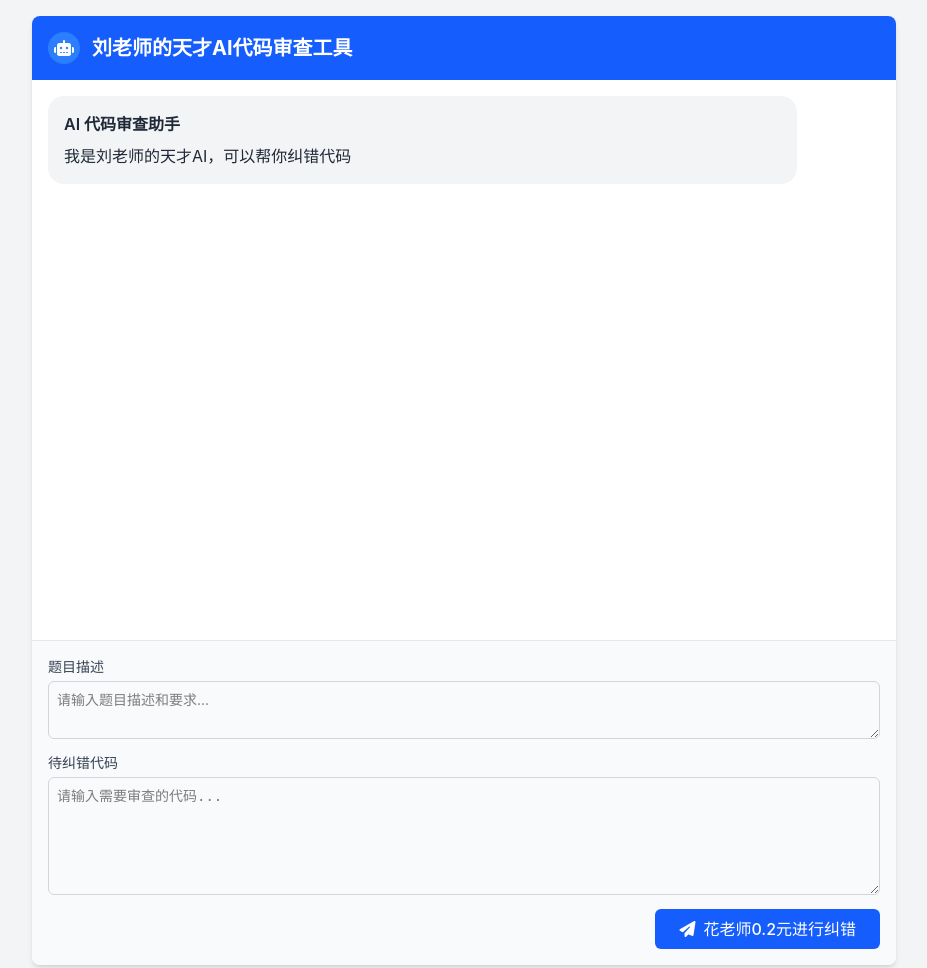
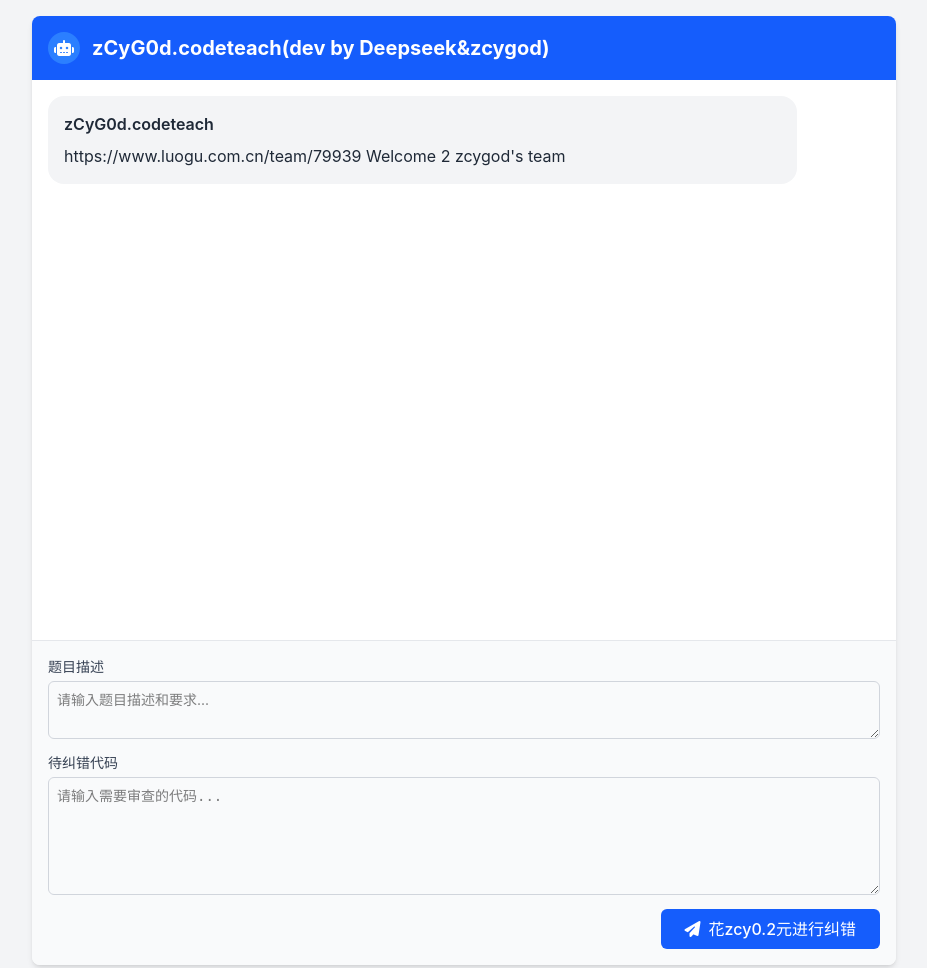
Before and after one commit to zcygod1337/AI, a plain HTML site: page index.html in a window 1280 px wide. Shown: the whole page, without its empty margins (176-1103 px from the left). Drawn offline with nearby package versions, Linux system fonts and the light colour scheme.

Commit message:
Update index.html

```diff
--- a/index.html
+++ b/index.html
@@ -4,7 +4,7 @@
 <head>
     <meta charset="UTF-8">
     <meta name="viewport" content="width=device-width, initial-scale=1.0">
-    <title>刘老师的天才AI代码审查工具</title>
+    <title>zCyG0d.codeteach</title>
     <script src="https://unpkg.com/@tailwindcss/browser@4"></script>
     <link href="https://cdnjs.cloudflare.com/ajax/libs/font-awesome/6.7.2/css/all.min.css" rel="stylesheet">
     <link href="https://cdnjs.cloudflare.com/ajax/libs/highlight.js/11.7.0/styles/github.min.css" rel="stylesheet">
@@ -97,14 +97,14 @@
                 <div class="w-8 h-8 rounded-full bg-blue-500 flex items-center justify-center mr-3">
                     <i class="fas fa-robot"></i>
                 </div>
-                <h2 class="text-xl font-bold">刘老师的天才AI代码审查工具</h2>
+                <h2 class="text-xl font-bold">zCyG0d.codeteach(dev by Deepseek&zcygod)</h2>
             </div>
 
             <!-- 聊天区域 - 只显示AI回复 -->
             <div id="chatContainer" class="chat-container p-4">
                 <div class="bot-message p-4">
-                    <div class="font-semibold mb-2">AI 代码审查助手</div>
-                    <div>我是刘老师的天才AI，可以帮你纠错代码</div>
+                    <div class="font-semibold mb-2">zCyG0d.codeteach</div>
+                    <div>https://www.luogu.com.cn/team/79939 Welcome 2 zcygod's team</div>
                 </div>
             </div>
 
@@ -120,7 +120,7 @@
                 </div>
                 <div class="flex justify-end">
                     <button id="sendButton" class="bg-blue-600 hover:bg-blue-700 text-white font-medium py-2 px-6 rounded-md flex items-center">
-                        <i class="fas fa-paper-plane mr-2"></i> 花老师0.2元进行纠错
+                        <i class="fas fa-paper-plane mr-2"></i> 花zcy0.2元进行纠错
                     </button>
                 </div>
             </div>
@@ -200,7 +200,7 @@
             indicatorDiv.className = 'bot-message p-4';
             indicatorDiv.id = 'typingIndicator';
             indicatorDiv.innerHTML = `
-                <div class="font-semibold mb-2">AI 代码审查助手</div>
+                <div class="font-semibold mb-2">aicoder助手</div>
                 <div class="flex items-center">
                     <span>正在分析代码</span>
                     <div class="typing-indicator">
```
